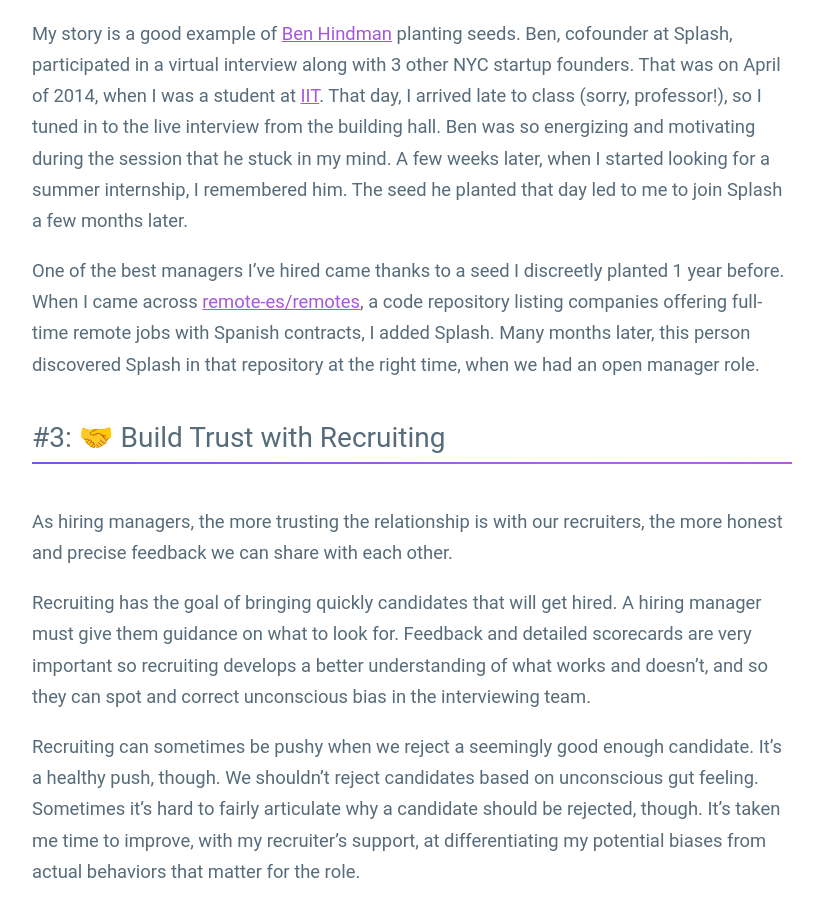
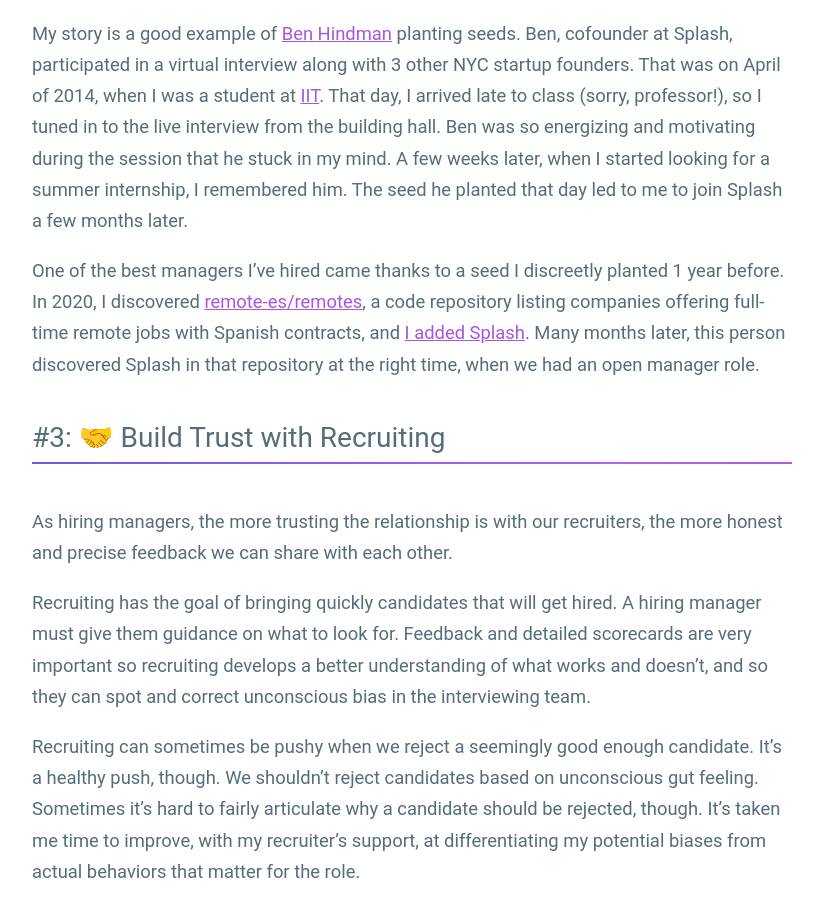
Before and after one commit to guillermodlpa/site, a Jekyll site: the page built from _posts/2022-03-17-hiring-manager-lessons-learned.markdown, in a window 1280 px wide and 900 px high, scrolled down 2194 px. Shown: the whole window, without its empty margins (228-1051 px from the left). Built offline with Jekyll 4.4.1, drawn with Linux system fonts in a browser that asks for light colours.

Commit message:
Updated Hiring Manager Lessons Learned

```diff
--- a/_posts/2022-03-17-hiring-manager-lessons-learned.markdown
+++ b/_posts/2022-03-17-hiring-manager-lessons-learned.markdown
@@ -33,7 +33,7 @@
 
 My story is a good example of [Ben Hindman](https://twitter.com/bennydotevents?lang=en) planting seeds. Ben, cofounder at Splash, participated in a virtual interview along with 3 other NYC startup founders. That was on April of 2014, when I was a student at [IIT](https://www.iit.edu/). That day, I arrived late to class (sorry, professor!), so I tuned in to the live interview from the building hall. Ben was so energizing and motivating during the session that he stuck in my mind. A few weeks later, when I started looking for a summer internship, I remembered him. The seed he planted that day led to me to join Splash a few months later.
 
-One of the best managers I’ve hired came thanks to a seed I discreetly planted 1 year before. When I came across [remote-es/remotes](https://github.com/remote-es/remotes), a code repository listing companies offering full-time remote jobs with Spanish contracts, I added Splash. Many months later, this person discovered Splash in that repository at the right time, when we had an open manager role.
+One of the best managers I’ve hired came thanks to a seed I discreetly planted 1 year before. In 2020, I discovered [remote-es/remotes](https://github.com/remote-es/remotes), a code repository listing companies offering full-time remote jobs with Spanish contracts, and [I added Splash](https://github.com/remote-es/remotes/pull/35). Many months later, this person discovered Splash in that repository at the right time, when we had an open manager role.
 
 ## #3: 🤝 Build Trust with Recruiting
 
```
